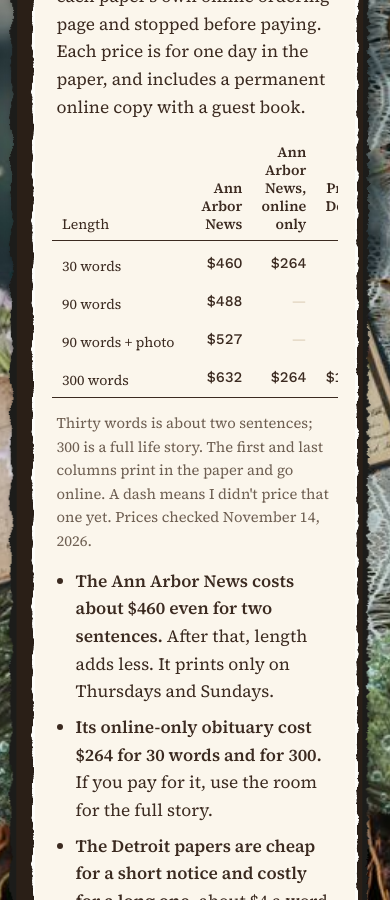
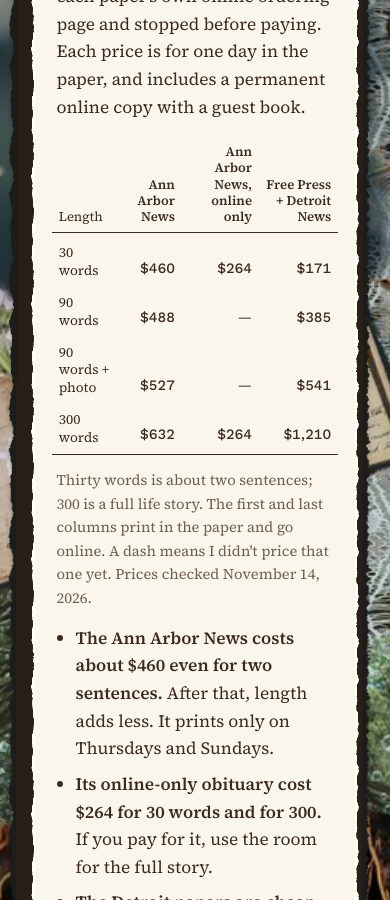
Before and after one commit to katekelley/graveandseed, a Jekyll site: the page built from resources/obituary.html, in a window 390 px wide and 900 px high, scrolled down 5440 px. Built offline with Jekyll 4.4.1, drawn with Linux system fonts in a browser that asks for light colours.

Commit message:
Obituary price table: fit all columns on phones, visible dashes
Co-Authored-By: Claude Opus 5.5 <noreply@anthropic.com>
Claude-Session: https://claude.ai/code/session_011MgnuF2hE4MR2aNboJcP3X

```diff
--- a/resources/obituary.html
+++ b/resources/obituary.html
@@ -10,6 +10,12 @@ show_updated: true
 ---
 <style>
 {% include compare_css.html %}
+table.compare.obit { min-width: 0; }
+table.compare.obit tbody th, table.compare.obit thead th:first-child { min-width: 0; max-width: none; width: auto; position: static; box-shadow: none; }
+table.compare.obit thead th { font-size: 0.82rem; vertical-align: bottom; }
+table.compare.obit th, table.compare.obit td { padding-inline: 0.4rem; }
+table.compare.obit td.none { color: var(--muted); }
+@media (max-width: 640px) { table.compare.obit { font-size: 0.9rem; } table.compare.obit tbody th { font-size: 0.85rem; } }
 </style>
 <section class="prose">
   <p>Most obituaries read like a résumé: born, schooled, employed, survived by. That's fine, but it's not why anyone loved them. A good obituary has the facts people need plus a few details that make someone reading it say, "Oh, that's exactly them."</p>
@@ -67,7 +73,7 @@ show_updated: true
   <h2 id="cost">What it costs to publish an obituary around Ann Arbor</h2>
   <p>Newspapers don't post their obituary prices. To find them, I priced a made-up obituary on each paper's own online ordering page and stopped before paying. Each price is for one day in the paper, and includes a permanent online copy with a guest book.</p>
   <div class="table-wrap" role="region" aria-label="Newspaper obituary prices" tabindex="0">
-    <table class="compare">
+    <table class="compare obit">
       <thead>
         <tr>
           <th scope="col">Length</th>
```
